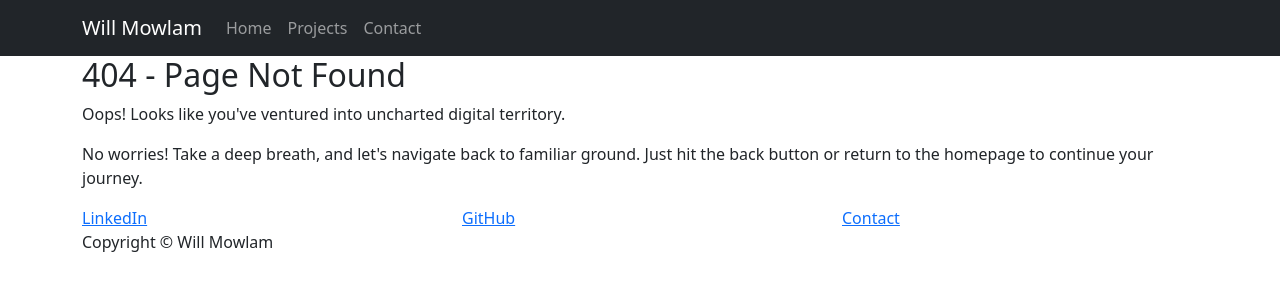
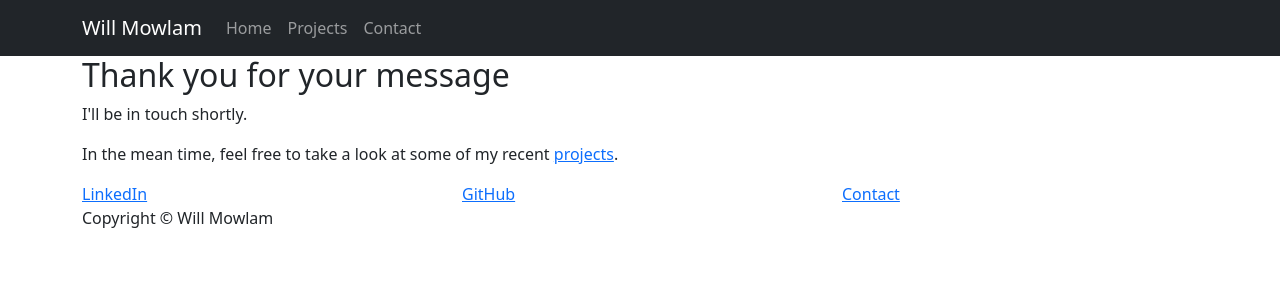
Before and after one commit to willmowlam/nebulus-react-portfolio, a React (Vite) app: page /contact-success in a window 1280 px wide. Shown: the top 300 px of the page. Built offline with nearby package versions, Linux system fonts and the light colour scheme.

Commit message:
Add contact success page

```diff
--- a/src/App.jsx
+++ b/src/App.jsx
@@ -1,7 +1,7 @@
 import { Routes, Route } from 'react-router-dom';
 import Header from './components/Header';
 import Footer from './components/Footer';
-import {Home, Projects, Contact, Custom404} from './components/Pages';
+import {Home, Projects, Contact, ContactSuccess, Custom404} from './components/Pages';
 import 'bootstrap/dist/css/bootstrap.min.css';
 //import './App.css';
 
@@ -13,7 +13,8 @@ function App() {
         <Route path="/" element={<Home />} />
         <Route path="/projects" element={<Projects />} />
         <Route path="/contact" element={<Contact />} />
-        <Route path="*" element={<Custom404 />} />
+        <Route path="/contact-success" element={<ContactSuccess />} />
+        <Route path="/*" element={<Custom404 />} />
       </Routes>
       <Footer />
     </>
--- /dev/null
+++ b/src/components/Pages/ContactSuccess.jsx
@@ -0,0 +1,15 @@
+import Container from 'react-bootstrap/Container';
+
+function ContactSuccess() {
+  return (
+    <>
+      <Container as="main" id="page-contact-success">
+        <h2>Thank you for your message</h2>
+        <p>I'll be in touch shortly.</p>
+        <p>In the mean time, feel free to take a look at some of my recent <a href="/projects">projects</a>.</p>
+      </Container>
+    </>
+    );
+  }
+
+  export default ContactSuccess;
--- a/src/components/Pages/index.jsx
+++ b/src/components/Pages/index.jsx
@@ -1,4 +1,5 @@
 export {default as Home} from './Home';
 export {default as Projects} from './Projects';
 export {default as Contact} from './Contact';
+export {default as ContactSuccess} from './ContactSuccess';
 export {default as Custom404} from './404';
```
